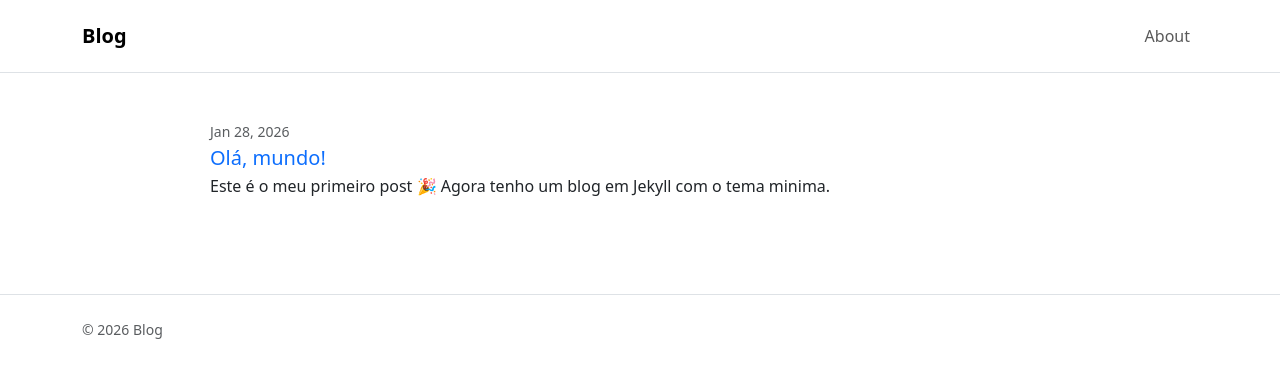
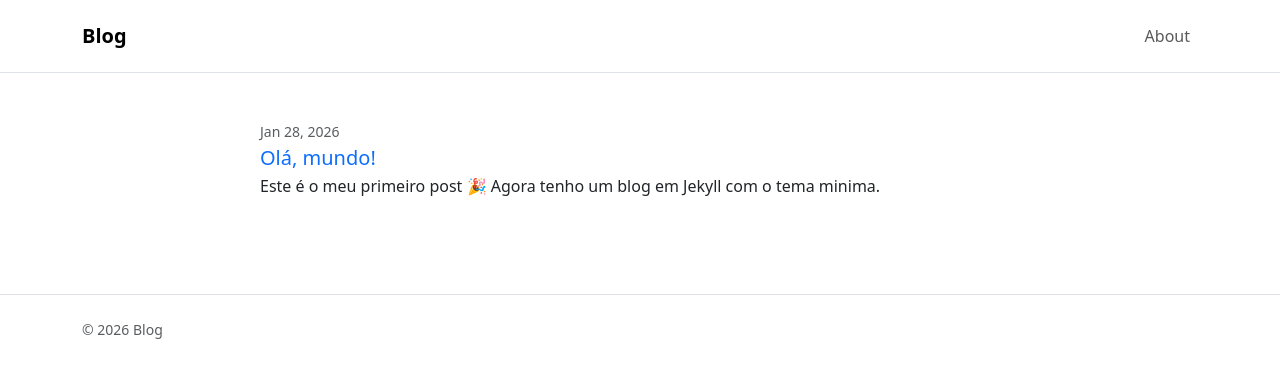
Before and after one commit to caroltheastronaut/blog, a Jekyll site: the page built from index.md, in a window 1280 px wide. Shown: the top 378 px of the page. Built offline with Jekyll 4.4.1, drawn with Linux system fonts in a browser that asks for light colours.

Commit message:
Update home.html

```diff
--- a/_layouts/home.html
+++ b/_layouts/home.html
@@ -2,7 +2,7 @@
 layout: default
 ---
 
-<div class="mx-auto" style="max-width: 860px;">
+<div class="mx-auto" style="max-width: 760px;">
   {{ content }}
 
   {%- if site.posts.size > 0 -%}
```
